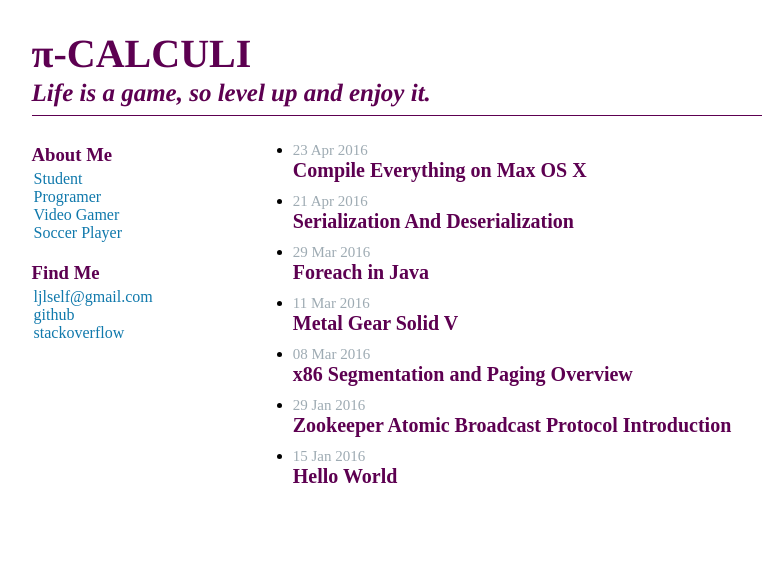
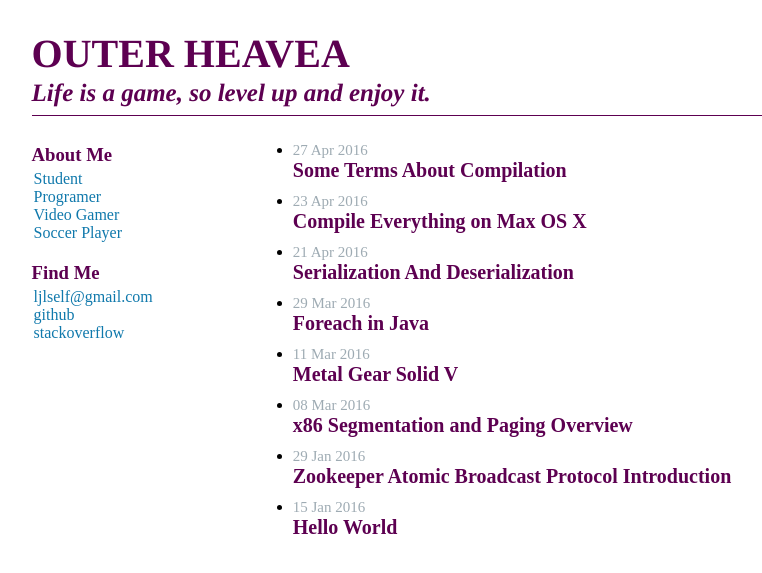
Before and after one commit to ljlself/ljlself.github.io, a Jekyll site: the page built from index.html, in a window 1280 px wide. Shown: the top 573 px of the page, without its empty margins (166-928 px from the left). Built offline with Jekyll 4.4.1, drawn with Linux system fonts in a browser that asks for light colours; some web fonts are replaced.

Commit message:
reverse site name

```diff
--- a/_layouts/homepage.html
+++ b/_layouts/homepage.html
@@ -10,7 +10,7 @@
 
 <div class="site">
   <div class="head">
-    <h1 class="head_name"><a class="head_name_href" href="/index.html">π-CALCULI</a></h1>
+    <h1 class="head_name"><a class="head_name_href" href="/index.html">OUTER HEAVEA</a></h1>
     <h3 class="head_description">Life is a game, so level up and enjoy it. </h3>
   </div>
   <div>
--- /dev/null
+++ b/_posts/2016-4-27-Some-Terms-About-Compilation.md
@@ -0,0 +1,8 @@
+---
+layout: article
+title: Some Terms About Compilation
+---
+
+# Some Terms About Compilation
+
+## Interpreted, JIT, AOT
```
